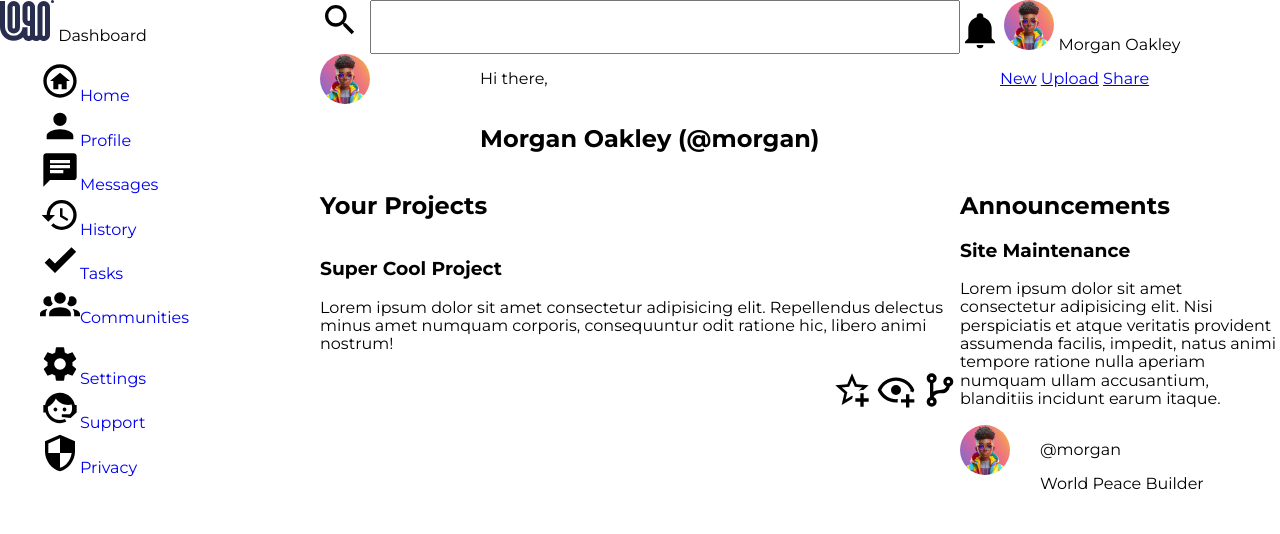
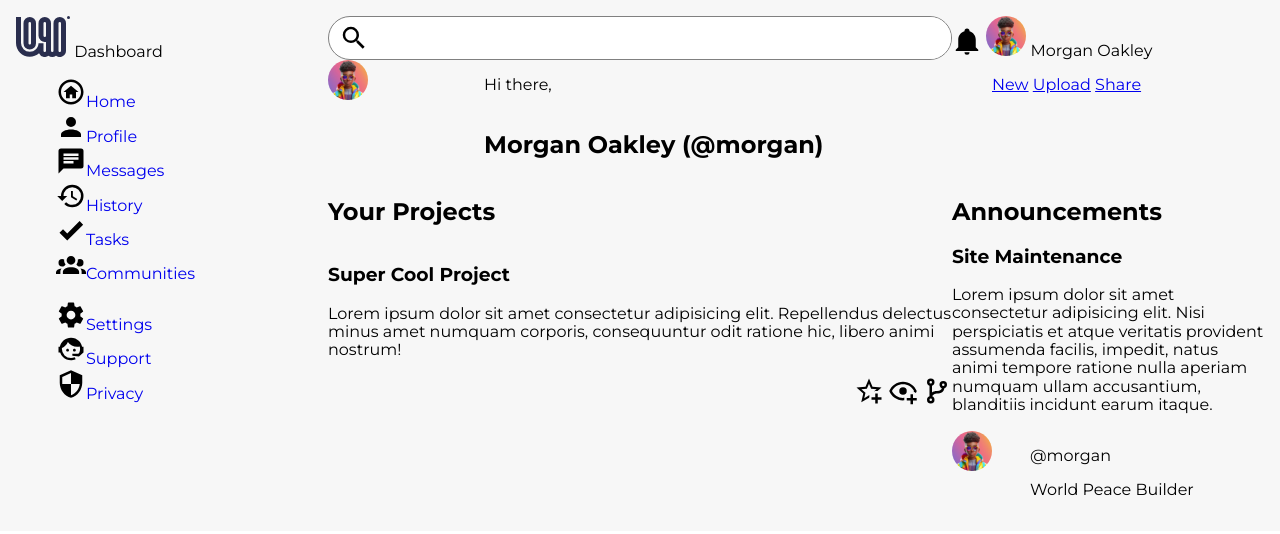
Before and after one commit to ejmabunda/top-intermediate-admin_dashboard, a plain HTML site: page index.html in a window 1280 px wide. Drawn offline with Linux system fonts and the light colour scheme.

Commit message:
Style the search bar

```diff
--- a/css/styles.scss
+++ b/css/styles.scss
@@ -8,13 +8,15 @@ body {
     grid-template-areas:
         "sidebar header header header"
         "sidebar projects projects projects";
+    padding: 1rem;
+    background-color: #f7f7f7;
 
     .avatar {
-        width: 50px;
+        width: 40px;
         border-radius: 50%;
     }
     .icon {
-        width: 40px;
+        width: 30px;
     }
 
     #header {
@@ -33,6 +35,23 @@ body {
             .search {
                 display: grid;
                 grid-template-columns: 50px 1fr;
+                border: 1px solid gray;
+                border-radius: 50px;
+                background-color: white;
+
+                label {
+                    display: grid;
+
+                    svg {
+                        place-self: center;
+                    }
+                }
+                input {
+                    border: none;
+                    outline: none;
+                    border-radius: inherit;
+                    background-color: inherit;
+                }
             }
 
             .notifications,
--- a/index.html
+++ b/index.html
@@ -24,7 +24,8 @@
             <header id="header">
                 <section class="top">
                     <div class="search">
-                        <svg class="icon"  class="icon"
+                        <label for="search">
+                          <svg class="icon"  class="icon"
                             xmlns="http://www.w3.org/2000/svg"
                             viewBox="0 0 24 24"
                         >
@@ -33,7 +34,8 @@
                                 d="M9.5,3A6.5,6.5 0 0,1 16,9.5C16,11.11 15.41,12.59 14.44,13.73L14.71,14H15.5L20.5,19L19,20.5L14,15.5V14.71L13.73,14.44C12.59,15.41 11.11,16 9.5,16A6.5,6.5 0 0,1 3,9.5A6.5,6.5 0 0,1 9.5,3M9.5,5C7,5 5,7 5,9.5C5,12 7,14 9.5,14C12,14 14,12 14,9.5C14,7 12,5 9.5,5Z"
                             />
                         </svg>
-                        <input type="search" />
+                        </label>
+                        <input id="search" type="search" />
                     </div>
                     <div class="utility">
                         <svg class="icon"  class="icon"  class="icon"
```
Also changed, not shown: css/styles.css.
